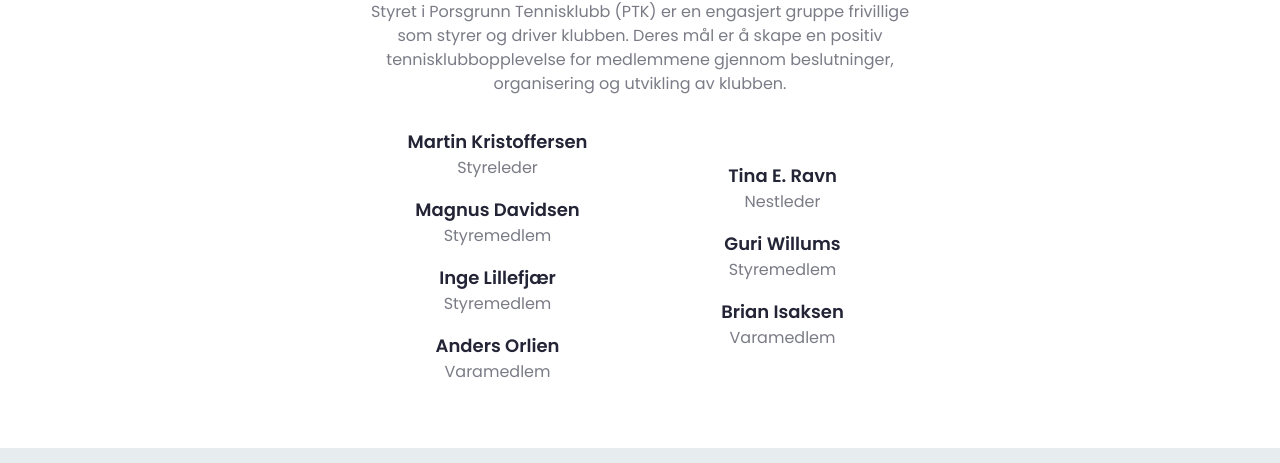
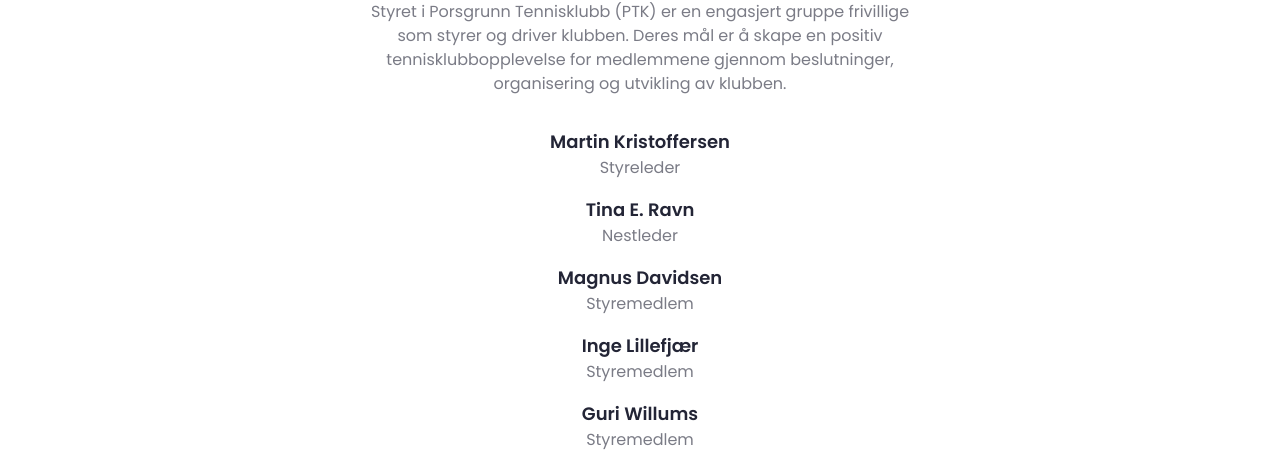
Before and after one commit to Baugis/PorsgrunnTennisklubb, a plain HTML site: page styret.html in a window 1280 px wide. Shown: the part 266-729 px from the top of the page. Drawn offline with nearby package versions, Linux system fonts and the light colour scheme.

Commit message:
Update styret.html

```diff
--- a/styret.html
+++ b/styret.html
@@ -131,21 +131,31 @@
                 </div>
 
                 <div class="row styretMedlemmerInnhold justify-content-center align-items-center mb-5">
-                    <div class="col-12 col-md-3 text-center">
+                    <div class="col-12 text-center">
                         <h5>Martin Kristoffersen</h5>
                         <p>Styreleder</p>
+                    </div>
+                    <div class="col-12 text-center">
+                        <h5>Tina E. Ravn</h5>
+                        <p>Nestleder</p>
+                    </div>
+                    <div class="col-12 text-center">
                         <h5>Magnus Davidsen</h5>
                         <p>Styremedlem</p>
+                    </div>
+                    <div class="col-12 text-center">
                         <h5>Inge Lillefjær</h5>
                         <p>Styremedlem</p>
+                    </div>
+                    <div class="col-12 text-center">
+                        <h5>Guri Willums</h5>
+                        <p>Styremedlem</p>
+                    </div>
+                    <div class="col-12 text-center">
                         <h5>Anders Orlien</h5>
                         <p>Varamedlem</p>
                     </div>
-                    <div class="col-12 col-md-3 text-center">
-                        <h5>Tina E. Ravn</h5>
-                        <p>Nestleder</p>
-                        <h5>Guri Willums</h5>
-                        <p>Styremedlem</p>
+                    <div class="col-12 text-center">
                         <h5>Brian Isaksen</h5>
                         <p>Varamedlem</p>
                     </div>
```
